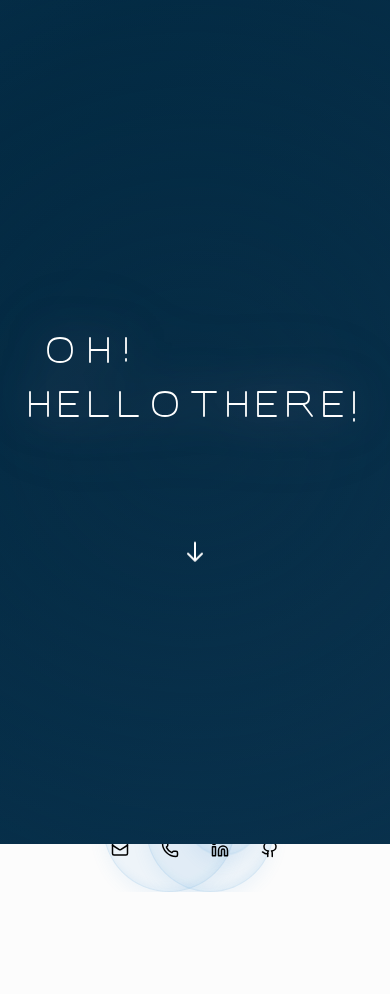
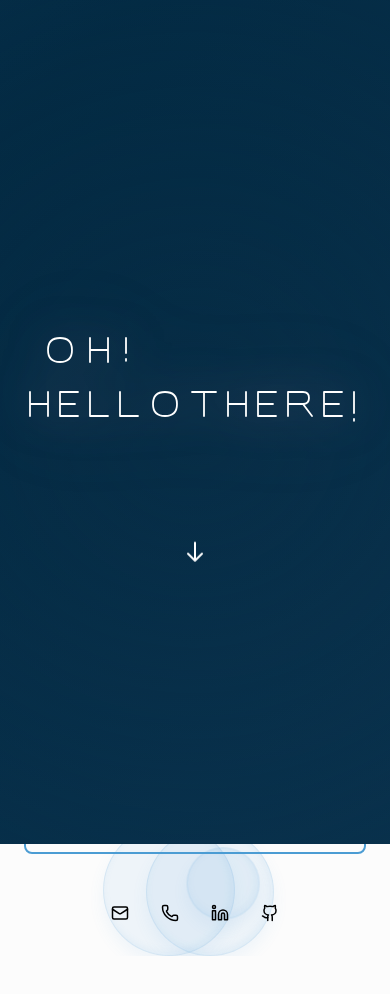
Before and after one commit to abigailmmarlett/abbi-website, a React (Vite) app: page / in a window 390 px wide. Shown: the top 994 px of the page. Built offline with nearby package versions, Linux system fonts and the light colour scheme; a web font is replaced by a local one.

Commit message:
fix: adjust padding in TechStack and Welcome components for better layout

```diff
--- a/src/sections/TechStack.tsx
+++ b/src/sections/TechStack.tsx
@@ -228,7 +228,7 @@ export function TechStack() {
           className="tech-item flex flex-col items-center gap-3 cursor-pointer"
           title={tech.name}
         >
-          <div className="p-4 rounded-xl bg-blue-50 border border-blue-200 hover:border-blue-400 hover:bg-blue-100 transition-all" style={{ color: 'hsl(var(--primary))' }}>
+          <div className="p-3 sm:p-4 rounded-xl bg-blue-50 border border-blue-200 hover:border-blue-400 hover:bg-blue-100 transition-all" style={{ color: 'hsl(var(--primary))' }}>
             {tech.icon}
           </div>
           <span className="text-sm font-medium text-center max-w-[80px]" style={{ color: 'hsl(var(--muted-foreground))' }}>{tech.name}</span>
--- a/src/sections/Welcome.tsx
+++ b/src/sections/Welcome.tsx
@@ -16,7 +16,7 @@ export function Welcome({ setIsContactOpen }: WelcomeProps) {
       className="min-h-screen flex items-center justify-center relative"
     >
       <ParticleBackground />
-      <div className="container mx-auto px-6 relative z-20">
+      <div className="container mx-auto px-6 relative z-20 pt-16 sm:pt-0">
         <div className="max-w-6xl mx-auto">
           <div className="flex flex-col md:flex-row items-center gap-8 md:gap-12 lg:gap-16">
             {/* Headshot */}
```
